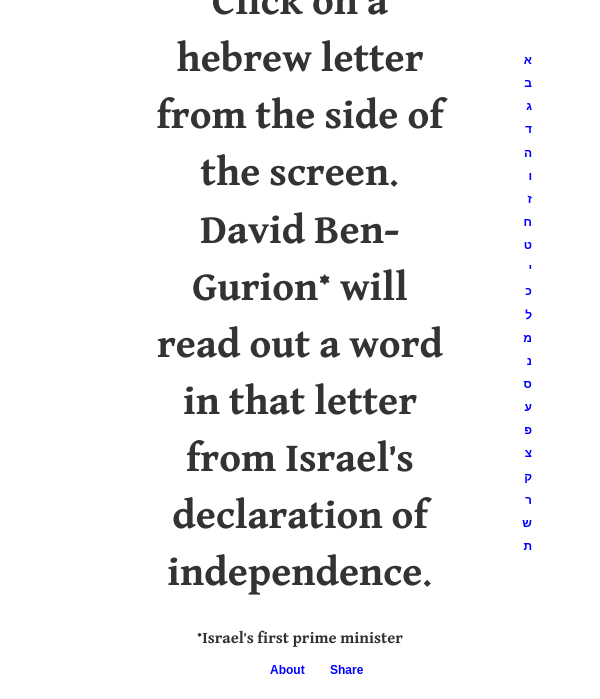
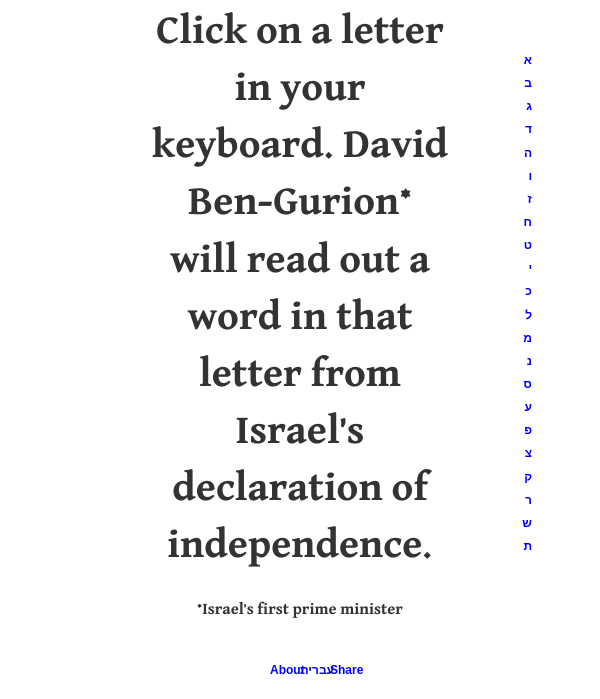
Before and after one commit to juniorxsound/1948, a website: page index.html in a window 600 px wide. Shown: the part 101-800 px from the top of the page. Drawn offline with Linux system fonts and the light colour scheme; a web font is replaced by a local one.

Commit message:
Fixing responsive not supported and adding Hebrew button

```diff
--- a/css/app.css
+++ b/css/app.css
@@ -81,10 +81,24 @@ video {
   background-color: rgb(0,0,255);
   z-index: 500;
 }
+@media only screen and (max-width: 600px) {
   #not_supported img{
-  width: 50%;
+    width: 100vw;
     /* margin: 0 auto; */
   }
+}
+@media only screen and (max-width: 600px) {
+  #not_supported img{
+    width: 100vw;
+    /* margin: 0 auto; */
+  }
+}@media only screen and (min-width: 600px) {
+  #not_supported img{
+    width: 50vw;
+    /* margin: 0 auto; */
+  }
+}
+
 #ns_img{
   position: absolute;
   margin: auto;
@@ -166,6 +180,15 @@ video {
   font-weight: bold;
   font-size: 1.5vh;
 }
+#language_switch{
+  cursor: pointer;
+  position: absolute;
+  bottom: 20px; left: 50%;
+  color: rgb(0, 0, 255);
+  font-family: 'Miriam Libre', sans-serif;
+  font-weight: bold;
+  font-size: 1.5vh;
+}
 #link{
   display: none;
   font-family: 'Conv_Days-Bold';
--- a/index.html
+++ b/index.html
@@ -115,6 +115,7 @@
 <div id="about_en">
 	About
 </div>
+<div id="language_switch">עברית</div>
 <div id="share_en">
 	Share
 </div>
@@ -122,7 +123,7 @@
 
 </div>
 <div class="splash_text_en">
-	Click on a hebrew letter from the side of the screen.
+	Click on a letter in your keyboard.
 	David Ben-Gurion* will read out a word in that letter from Israel's declaration of independence.
 	<br><span style="font-size: 2vh;">*Israel's first prime minister</span>
 </div>
--- a/js/app.js
+++ b/js/app.js
@@ -46,7 +46,10 @@ function setupApp(){
     });
 
     $('#share_en').click(()=>{
+      //Copy the link
       copy('http://1948.site');
+
+      //Show the gesture
       linkCopied();
       console.log('Link copied');
     });
```
Lines whose indentation alone changed are shown as unchanged.
